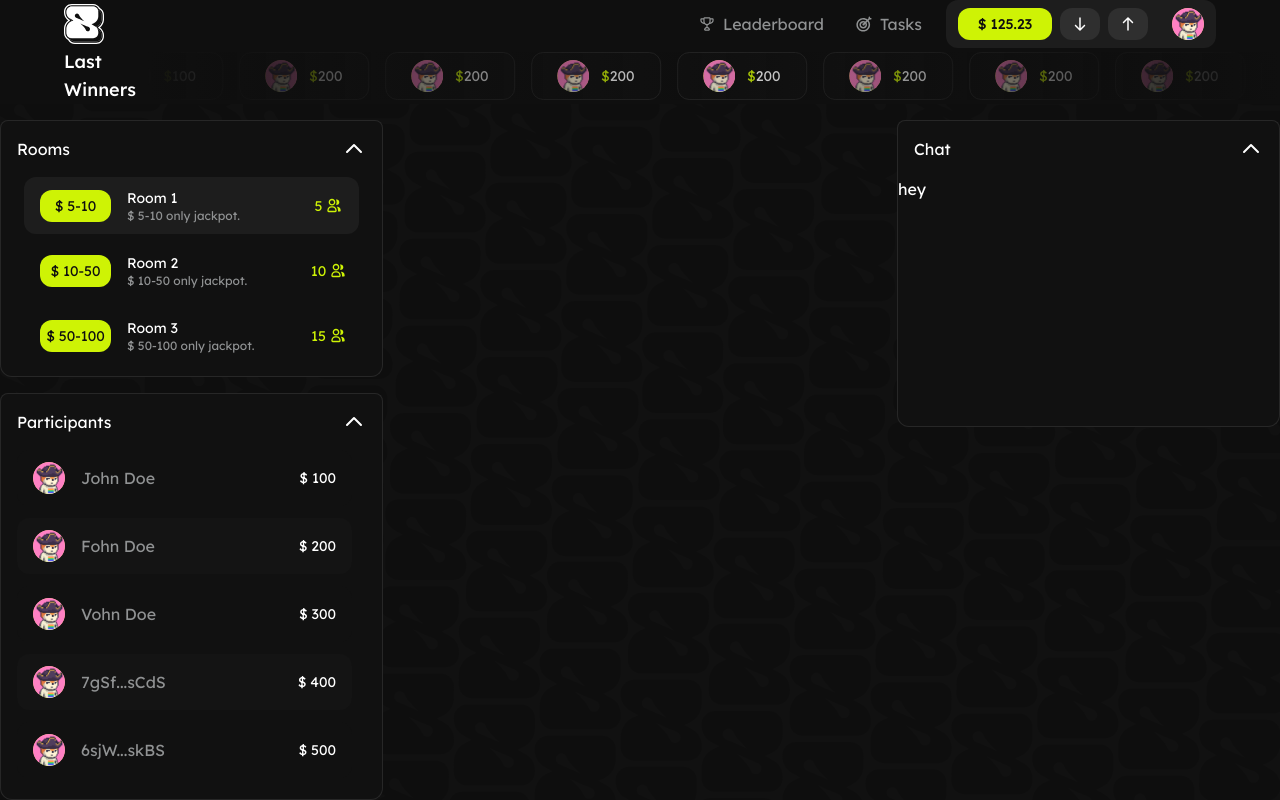
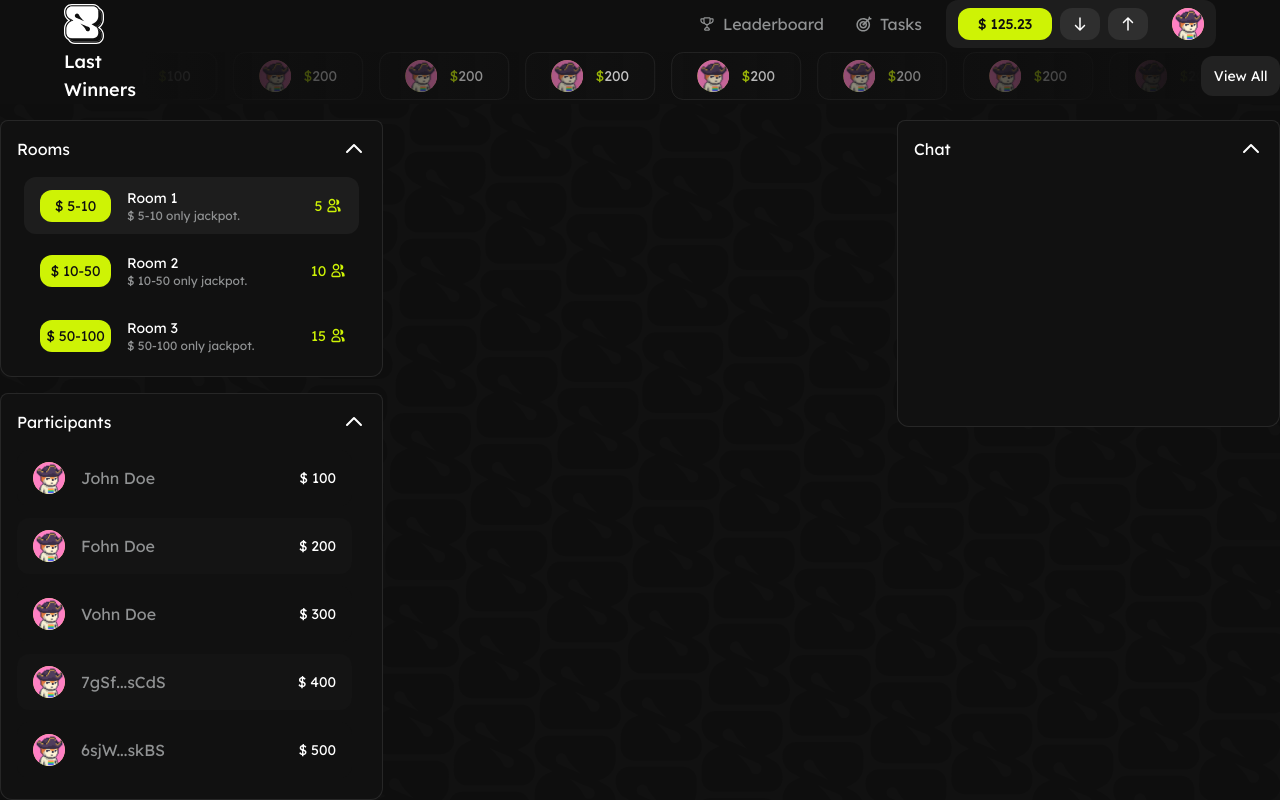
Before and after one commit to PawnLabs/soluck-app, a Next.js app: page / in a window 1280 px wide. Built offline with nearby package versions, Linux system fonts and the light colour scheme.

Commit message:
updated animation speeds and added cursor-pointers

```diff
--- a/app/_components/Collapsible.tsx
+++ b/app/_components/Collapsible.tsx
@@ -31,14 +31,20 @@ export const Collapsible: React.FC<CollapsibleProps> = ({
           borderBottomLeftRadius: isOpen ? 0 : 8,
           borderBottomRightRadius: isOpen ? 0 : 8,
         }}
-        transition={{ duration: 0.3 }}
+        transition={
+          isOpen
+            ? { duration: 0 }
+            : {
+                duration: 0,
+              }
+        }
       >
         <div className="flex items-center justify-between">
           <span>{title}</span>
           <motion.svg
             className="h-6 w-6"
             animate={{ rotate: isOpen ? 180 : 0 }}
-            transition={{ duration: 0.3 }}
+            transition={{ duration: 0.4 }}
             fill="none"
             stroke="currentColor"
             viewBox="0 0 24 24"
@@ -63,7 +69,7 @@ export const Collapsible: React.FC<CollapsibleProps> = ({
               open: { opacity: 1, height: h },
               collapsed: { opacity: 0, height: 0 },
             }}
-            transition={{ delay: 0.01 }}
+            transition={{ delay: 0 }}
             className={
               style +
               " h-full overflow-hidden rounded-b-xl border-x-[1px] border-b-[1px] border-black-4 bg-blackish text-white"
@@ -71,7 +77,7 @@ export const Collapsible: React.FC<CollapsibleProps> = ({
           >
             <motion.div
               variants={{ collapsed: { scale: 0.8 }, open: { scale: 1 } }}
-              transition={{ duration: 0.3 }}
+              transition={{ duration: 0.4 }}
               className="h-full w-full"
             >
               <div className="h-full w-full">{children}</div>
--- a/app/_components/Header.tsx
+++ b/app/_components/Header.tsx
@@ -18,17 +18,17 @@ export const Header = () => {
       />
       <div className="ml-auto mr-[64px] flex items-center justify-center">
         <div className="mr-6 flex gap-8 text-white-gray">
-          <div className="flex gap-2">
+          <div className="flex cursor-pointer gap-2">
             <Image
               src={trophySvg}
               alt="Logo"
               width={16}
               height={16}
-              className=" "
+              className=""
             />
             Leaderboard
           </div>
-          <div className="flex gap-2">
+          <div className="flex cursor-pointer gap-2">
             <Image
               src={dartSvg}
               alt="Logo"
@@ -41,10 +41,10 @@ export const Header = () => {
         </div>
         <div className="flex h-[48px] w-[270px] items-center justify-center gap-6 rounded-xl bg-black">
           <div className="flex gap-2">
-            <div className="flex h-[32px] w-[94px] items-center justify-center rounded-xl bg-yellow-main text-sm font-medium text-black-main">
+            <div className="flex h-[32px] w-[94px] cursor-pointer items-center justify-center rounded-xl bg-yellow-main text-sm font-medium text-black-main">
               $ 125.23
             </div>
-            <div className="flex h-[32px] w-[40px] items-center justify-center rounded-xl bg-white/[0.08]">
+            <div className="flex h-[32px] w-[40px] cursor-pointer items-center justify-center rounded-xl bg-white/[0.08]">
               <Image
                 src={arrowDownSvg}
                 alt="Arrow Down"
@@ -52,12 +52,12 @@ export const Header = () => {
                 height={18}
               />
             </div>
-            <div className="flex h-[32px] w-[40px] items-center justify-center rounded-xl bg-white/[0.08]">
+            <div className="flex h-[32px] w-[40px] cursor-pointer items-center justify-center rounded-xl bg-white/[0.08]">
               <Image src={arrowUpSvg} alt="Arrow Down" width={18} height={18} />
             </div>
           </div>
 
-          <div className="flex items-center justify-center rounded-xl">
+          <div className="flex cursor-pointer items-center justify-center rounded-xl">
             <Image src={profilePic} alt="Arrow Down" width={32} height={32} />
           </div>
         </div>
--- a/app/_components/LastWinners.tsx
+++ b/app/_components/LastWinners.tsx
@@ -53,6 +53,9 @@ export const LastWinners = () => {
         </div>
         <div className="pointer-events-none absolute inset-0 bg-gradient-to-r from-[#0F0F0F] via-[rgba(15,15,15,0.16)] to-[#0F0F0F]"></div>
       </div>
+      <div className="flex h-[40px] w-[116px] cursor-pointer items-center justify-center rounded-xl bg-white bg-opacity-[0.08] text-sm text-white">
+        View All
+      </div>
     </div>
   );
 };
--- a/app/page.tsx
+++ b/app/page.tsx
@@ -47,7 +47,7 @@ export default function Home() {
         <div className="h-full w-[958px]"></div>
         <div className="h-full w-[511px] items-center justify-center pt-4">
           <Collapsible style="w-[383px]" h="250px" title="Chat">
-            <div>hey</div>
+            <div></div>
           </Collapsible>
         </div>
       </div>
```
